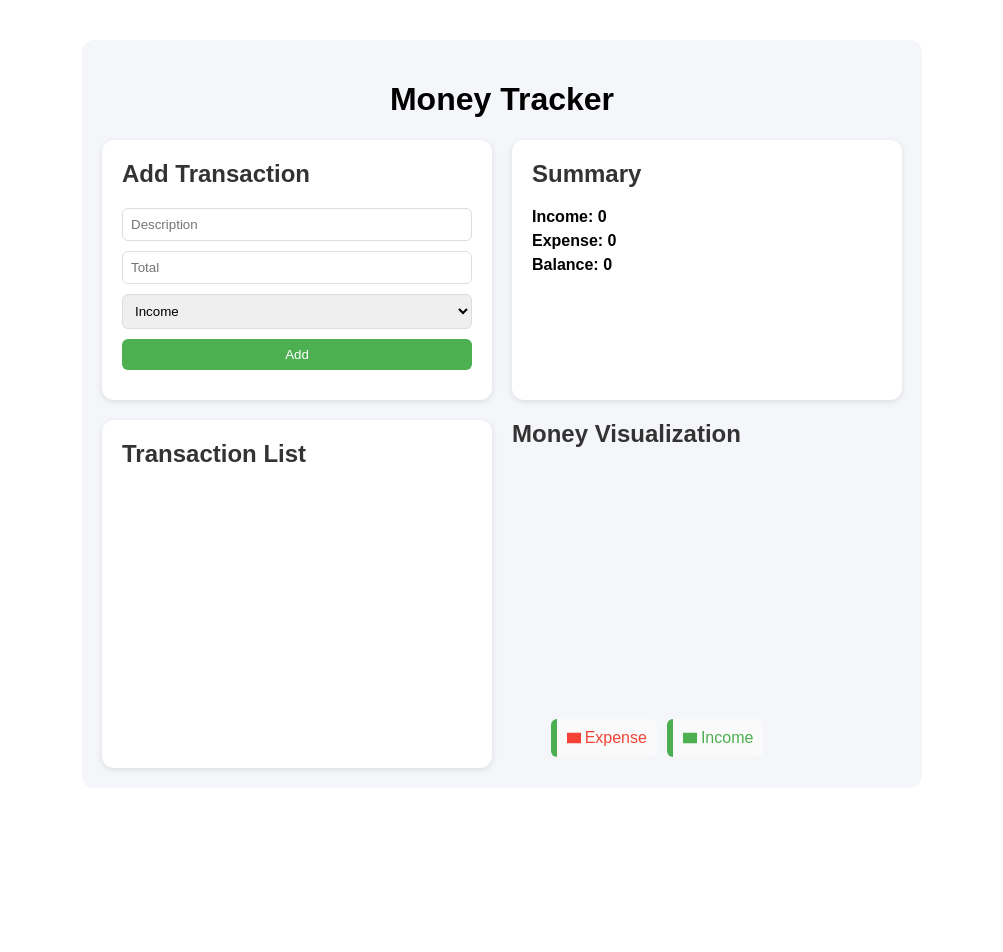
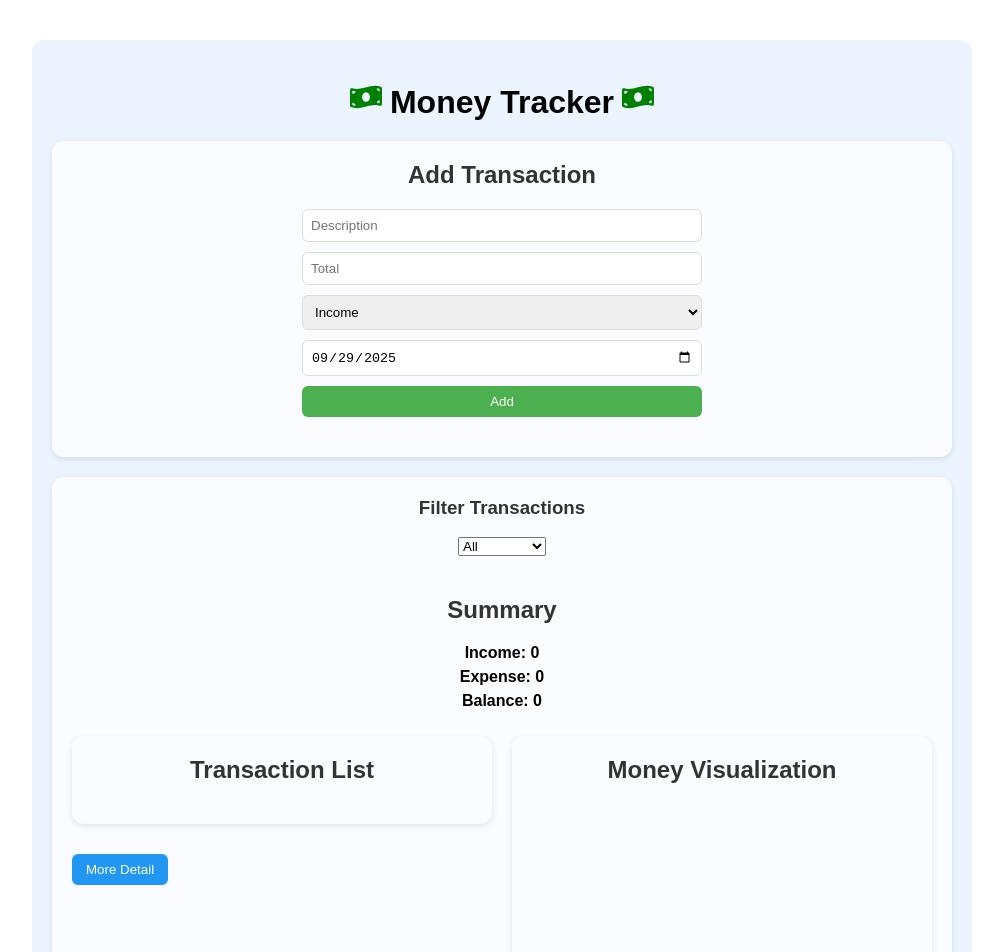
Before and after one commit to ReginaAyumi/react-money, a React (Create React App) app: page / in a window 1280 px wide. Shown: the top 952 px of the page, without its empty margins (138-1141 px from the left). Before the commit the page ends 828 px from the top, so only its background shows below. Built offline with nearby package versions, Linux system fonts and the light colour scheme.

Commit message:
add filter, new layout, routing

```diff
--- a/package.json
+++ b/package.json
@@ -9,6 +9,8 @@
     "@testing-library/user-event": "^13.5.0",
     "react": "^19.1.1",
     "react-dom": "^19.1.1",
+    "react-icons": "^5.5.0",
+    "react-router-dom": "^7.9.3",
     "react-scripts": "5.0.1",
     "recharts": "^3.2.1",
     "web-vitals": "^2.1.4"
--- a/src/App.css
+++ b/src/App.css
@@ -1,39 +1,69 @@
 .App {
   font-family: Arial, sans-serif;
-  max-width: 800px;
+  max-width: 900px;
   margin: 40px auto;
   padding: 20px;
-  background: #f4f6f9;
+  background: #ecf4ff;
   border-radius: 12px;
-}
-
-.container {
-  display: grid;
-  grid-template-columns: 1fr 1fr; /* dua kolom */
-  grid-gap: 20px;
-}
-
-.card {
-  background: white;
-  padding: 20px;
-  border-radius: 12px;
-  box-shadow: 0 2px 6px rgba(0,0,0,0.1);
 }
 
 h1 {
   text-align: center;
+  margin-bottom: 20px;
+}
+
+.card {
+  background: rgb(251, 252, 255);
+  padding: 20px;
+  border-radius: 12px;
+  box-shadow: 0 2px 6px rgba(0,0,0,0.1);
+  margin-top: 20px;
+  margin-bottom: 20px;
+}
+
+.add-transaction-card {
+  max-width: 400px;
+  margin: 0 auto 20px auto;
+}
+
+.btn-detail, .btn-back {
+  margin-top: 10px;
+  padding: 8px 14px;
+  border: none;
+  border-radius: 6px;
+  background-color: #2196F3;
+  color: white;
+  cursor: pointer;
+}
+
+.btn-detail:hover, .btn-back:hover {
+  background-color: #1976D2;
+}
+
+.full-width {
+  margin-bottom: 20px;
+}
+
+.row {
+  display: flex;
+  gap: 20px;
+  margin-bottom: 20px;
+}
+
+.half {
+  flex: 1;
 }
 
 h2, h3 {
   margin-top: 0;
   color: #333;
+  text-align: center;
 }
 
 form {
   display: flex;
   flex-direction: column;
   gap: 10px;
-  margin-bottom: 10px;
 }
 
 form input, form select {
@@ -73,6 +103,16 @@ ul li.expense {
   border-left-color: #F44336;
 }
 
+.center {
+  display: flex;
+  justify-content: center;
+  margin-bottom: 20px;
+}
+
+.summary {
+  text-align: center;
+}
+
 .summary p {
   margin: 6px 0;
   font-weight: bold;
--- a/src/App.js
+++ b/src/App.js
@@ -1,27 +1,77 @@
 import { useState } from "react";
+import { BrowserRouter as Router, Routes, Route, Link } from "react-router-dom";
 import './App.css';
+import { FaMoneyBillWave } from "react-icons/fa";
 import MoneyTracker from './MoneyTracker';
 import Summary from './Summary';
 import TransactionList from './TransactionList';
 import MoneyChart from './MoneyChart';
+import TransactionFilter from './TransactionFilter';
+import TransactionDetailPage from './TransactionDetailPage';
 
 function App() {
   const [transactions, setTransactions] = useState([]);
+  const [filteredTransactions, setFilteredTransactions] = useState([]);
 
   const addTransaction = (transaction) => {
     setTransactions([...transactions, transaction]);
   };
 
+  const deleteTransaction = (id) => {
+    setTransactions(transactions.filter((t) => t.id !== id));
+  };
+
   return (
-    <div className="App">
-      <h1>Money Tracker</h1>
-      <div className="container">
-        <MoneyTracker addTransaction={addTransaction} />
-        <Summary transactions={transactions} />
-        <TransactionList transactions={transactions} />
-        <MoneyChart transactions={transactions} />
+    <Router>
+      <div className="App">
+        <h1>
+          <FaMoneyBillWave style={{ marginRight: "8px", color: "green" }} />
+          Money Tracker
+          <FaMoneyBillWave style={{ marginLeft: "8px", color: "green" }} />
+        </h1>
+
+        <Routes>
+          {/* Main page */}
+          <Route path="/" element={
+              <>
+                {/* Box Add Transaction */}
+                <div className="card full-width">
+                  <MoneyTracker addTransaction={addTransaction} />
+                </div>
+
+                {/* Container for Filter + Summary + TransactionList + Chart */}
+                <div className="card main-container">
+                  <TransactionFilter transactions={transactions} onFilter={setFilteredTransactions}
+                  />
+
+                  <div className="summary-center">
+                    <Summary transactions={filteredTransactions} />
+                  </div>
+
+                  <div className="row">
+                    <div className="half">
+                      <TransactionList transactions={filteredTransactions} onDelete={deleteTransaction} />
+                      <Link to="/details">
+                        <button className="btn-detail">More Detail</button>
+                      </Link>
+                    </div>
+                    <div className="half">
+                      <MoneyChart transactions={filteredTransactions} />
+                    </div>
+                  </div>
+                </div>
+              </>
+            }
+          />
+
+          {/* detail transaction page */}
+          <Route
+            path="/details"
+            element={<TransactionDetailPage transactions={filteredTransactions} onDelete={deleteTransaction} />}
+          />
+        </Routes>
       </div>
-    </div>
+    </Router>
   );
 }
 
--- a/src/MoneyChart.jsx
+++ b/src/MoneyChart.jsx
@@ -1,4 +1,3 @@
-// import React from "react";
 import { PieChart, Pie, Cell, Tooltip, Legend } from "recharts";
 
 function MoneyChart({ transactions }) {
@@ -18,8 +17,9 @@ function MoneyChart({ transactions }) {
   const COLORS = ["#4CAF50", "#F44336"];
 
   return (
-    <div>
+    <div className="card">
       <h2>Money Visualization</h2>
+      <div className="center">
         <PieChart width={300} height={300}>
           <Pie
             data={data}
@@ -38,6 +38,8 @@ function MoneyChart({ transactions }) {
           <Legend />
         </PieChart>
       </div>
+
+    </div>
   );
 }
 
--- a/src/MoneyTracker.jsx
+++ b/src/MoneyTracker.jsx
@@ -4,6 +4,9 @@ function MoneyTracker({ addTransaction }) {
   const [description, setDescription] = useState("");
   const [amount, setAmount] = useState("");
   const [type, setType] = useState("income");
+  const [date, setDate] = useState(
+    new Date().toISOString().split("T")[0] // default hari ini (yyyy-mm-dd)
+  );
 
   const handleSubmit = (e) => {
     e.preventDefault();
@@ -14,14 +17,16 @@ function MoneyTracker({ addTransaction }) {
       description,
       amount: parseFloat(amount),
       type,
+      date: new Date(date), // simpan object Date
     });
 
     setDescription("");
     setAmount("");
+    setDate(new Date().toISOString().split("T")[0]); // reset ke hari ini
   };
 
   return (
-    <div className="card">
+    <div className="add-transaction-card">
       <h2>Add Transaction</h2>
       <form onSubmit={handleSubmit}>
         <input
@@ -40,6 +45,11 @@ function MoneyTracker({ addTransaction }) {
           <option value="income">Income</option>
           <option value="expense">Expense</option>
         </select>
+        <input
+          type="date"
+          value={date}
+          onChange={(e) => setDate(e.target.value)}
+        />
         <button type="submit">Add</button>
       </form>
     </div>
--- a/src/Summary.jsx
+++ b/src/Summary.jsx
@@ -10,7 +10,7 @@ function Summary({ transactions }) {
   const balance = totalIncome - totalExpense;
 
   return (
-    <div className="card summary">
+    <div className="summary">
       <h2>Summary</h2>
       <p>Income: {totalIncome}</p>
       <p>Expense: {totalExpense}</p>
--- /dev/null
+++ b/src/TransactionDetailPage.jsx
@@ -0,0 +1,27 @@
+import React from "react";
+import { Link } from "react-router-dom";
+
+function TransactionDetailPage({ transactions }) {
+  return (
+    <div className="card">
+      <h2>Detailed Transaction List</h2>
+      <ul>
+        {transactions.length === 0 ? (
+          <p>No transactions found.</p>
+        ) : (
+          transactions.map((t) => (
+            <li key={t.id} className={t.type}>
+              <strong>{t.description}</strong> - {t.amount} ({t.type}) |{" "}
+              {new Date(t.date).toLocaleDateString()}
+            </li>
+          ))
+        )}
+      </ul>
+      <Link to="/">
+        <button className="btn-back">⬅ Back</button>
+      </Link>
+    </div>
+  );
+}
+
+export default TransactionDetailPage;
--- /dev/null
+++ b/src/TransactionFilter.jsx
@@ -0,0 +1,86 @@
+import { useState, useEffect } from "react";
+
+function TransactionFilter({ transactions, onFilter }) {
+  const [filter, setFilter] = useState("all");
+  const [startDate, setStartDate] = useState("");
+  const [endDate, setEndDate] = useState("");
+
+  // fungsi filter
+  const applyFilter = () => {
+    const now = new Date();
+    const filtered = transactions.filter((t) => {
+      const txDate = new Date(t.date);
+
+      if (filter === "week") {
+        const startOfWeek = new Date(now);
+        startOfWeek.setDate(now.getDate() - now.getDay());
+        startOfWeek.setHours(0, 0, 0, 0);
+
+        const endOfWeek = new Date(startOfWeek);
+        endOfWeek.setDate(startOfWeek.getDate() + 6);
+        endOfWeek.setHours(23, 59, 59, 999);
+
+        return txDate >= startOfWeek && txDate <= endOfWeek;
+      }
+
+      if (filter === "month") {
+        return (
+          txDate.getMonth() === now.getMonth() &&
+          txDate.getFullYear() === now.getFullYear()
+        );
+      }
+
+      if (filter === "custom" && startDate && endDate) {
+        const start = new Date(startDate);
+        const end = new Date(endDate);
+        start.setHours(0, 0, 0, 0);
+        end.setHours(23, 59, 59, 999);
+
+        return txDate >= start && txDate <= end;
+      }
+
+      return true;
+    });
+
+    onFilter(filtered);
+  };
+
+  // jalankan filter tiap kali state berubah
+  useEffect(() => {
+    applyFilter();
+  }, [transactions, filter, startDate, endDate]);
+
+  return (
+    <div className="">
+      <h3>Filter Transactions</h3>
+      <div className="center">
+        <select value={filter} onChange={(e) => setFilter(e.target.value)}>
+            <option value="all">All</option>
+            <option value="week">This Week</option>
+            <option value="month">This Month</option>
+            <option value="custom">Custom</option>
+        </select>
+      </div>
+
+      <div className="center">
+        {filter === "custom" && (
+            <div>
+            <input
+                type="date"
+                value={startDate}
+                onChange={(e) => setStartDate(e.target.value)}
+            />
+            <input
+                type="date"
+                value={endDate}
+                onChange={(e) => setEndDate(e.target.value)}
+            />
+            </div>
+        )}
+      </div>
+
+    </div>
+  );
+}
+
+export default TransactionFilter;
--- a/src/TransactionList.jsx
+++ b/src/TransactionList.jsx
@@ -1,11 +1,27 @@
-function TransactionList({ transactions }) {
+import { Link } from "react-router-dom";
+
+function TransactionList({ transactions, onDelete }) {
+  const handleDelete = (id) => {
+    const confirmDelete = window.confirm("Do you want to delete this transaction?");
+    if (confirmDelete) {
+      onDelete(id);
+      alert("Transaction deleted successfully!");
+    }
+  };
+
+  const latestTransactions = [...transactions]
+    .sort((a, b) => new Date(b.date) - new Date(a.date))
+    .slice(0, 5);
+
   return (
     <div className="card">
       <h2>Transaction List</h2>
       <ul>
-        {transactions.map((t) => (
+        {latestTransactions.map((t) => (
           <li key={t.id} className={t.type}>
-            {t.description} - {t.amount} ({t.type})
+            {t.description} - {t.amount} ({t.type}) |{" "}
+            {new Date(t.date).toLocaleDateString()}{" "}
+            <button onClick={() => handleDelete(t.id)}>Delete</button>
           </li>
         ))}
       </ul>
```
Also changed, not shown: notes.txt (added), 1 other file (tests, documents, lock files or other folders). Lines whose indentation alone changed are shown as unchanged.
